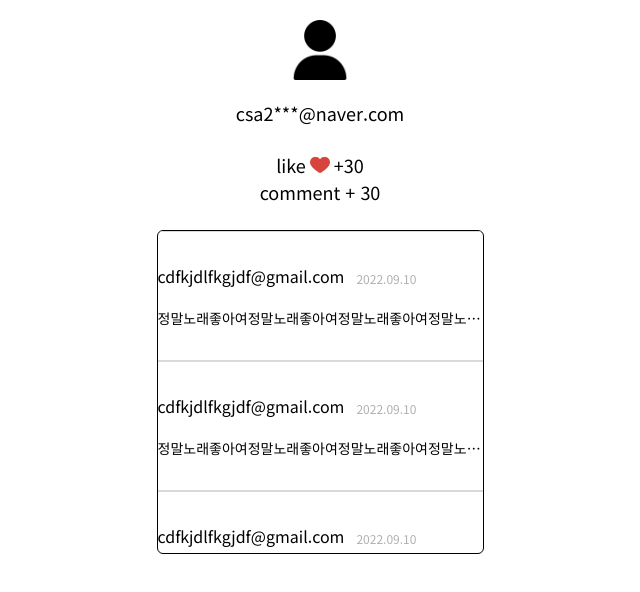
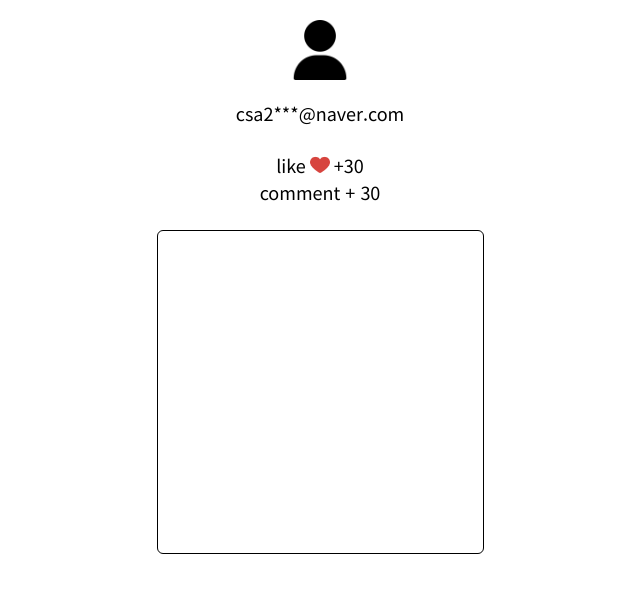
Before and after one commit to preCrew/prePlay, a React app: page /profile/1 in a window 1280 px wide. Shown: the top 592 px of the page, without its empty margins (320-960 px from the left). Built offline with nearby package versions, Linux system fonts and the light colour scheme.

Commit message:
Update: 댓글리스트 주석

```diff
--- a/src/pages/ProfilePage/index.tsx
+++ b/src/pages/ProfilePage/index.tsx
@@ -11,12 +11,12 @@ const ProfilePage = () => {
 
   return (
     <>
-      <div className="flex w-full h-full flex-col justify-center items-center">
+      <div className="flex flex-col items-center justify-center w-full h-full">
         <UserButton className="w-[60px] m-[20px]" />
         <div className="text-18">{email}</div>
         {/* like, comment count*/}
         <div className="mt-6 mb-6 text-center">
-          <div className="text-18 flex justify-center items-center">
+          <div className="flex items-center justify-center text-18">
             like
             <img
               src={heart}
@@ -27,12 +27,12 @@ const ProfilePage = () => {
           <div className="text-18">comment + {comment}</div>
         </div>
         {/* comment list */}
-        <div className="w-327 h-324 flex flex-col border rounded-md border-black overflow-y-auto">
+        <div className="flex flex-col overflow-y-auto border border-black rounded-md w-327 h-324">
+          {/* <CommentList />
           <CommentList />
           <CommentList />
           <CommentList />
-          <CommentList />
-          <CommentList />
+          <CommentList /> */}
         </div>
       </div>
     </>
```
